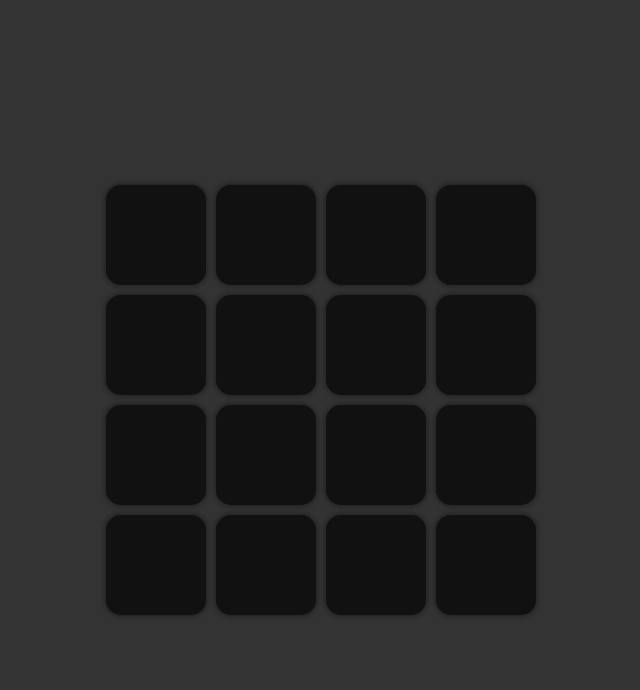
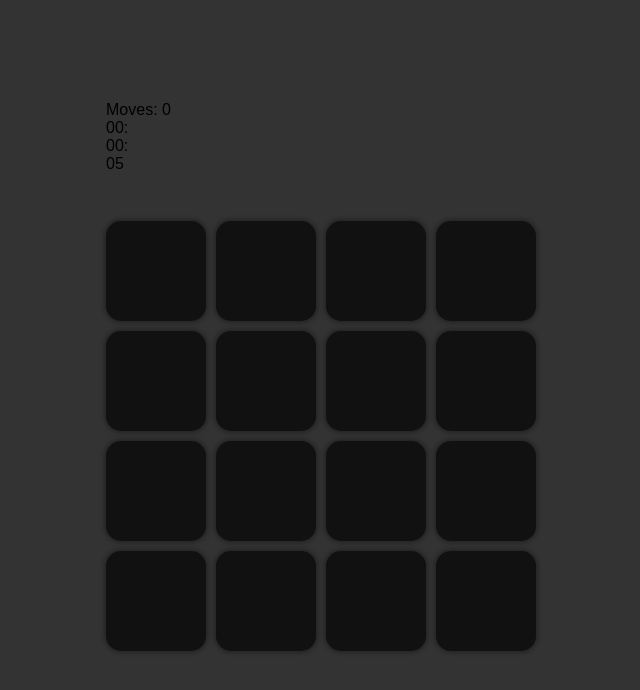
Before and after one commit to fels-san/memory-game, a plain HTML site: page index.html in a window 1280 px wide. Shown: the whole page, without its empty margins (319-959 px from the left). Drawn offline with Linux system fonts and the light colour scheme.

Commit message:
feat: add stopwatch and moves counter

```diff
--- a/index.html
+++ b/index.html
@@ -8,13 +8,12 @@
     <script src="script.js" defer></script>
   </head>
   <body>
-    <section class="tiles">
-      <!-- <div class="tile" tabindex="0"></div>
-      <div class="tile" tabindex="0"></div>
-      <div class="tile" tabindex="0"></div>
-      <div class="tile" tabindex="0"></div>
-      <div class="tile" tabindex="0"></div>
-      <div class="tile" tabindex="0"></div> -->
+    <section class="game">
+      <div class="gameInfo">
+        <div class="moves">Moves: 0</div>
+        <div class="timer">00:00:00</div>
+      </div>
+      <div class="tiles"></div>
     </section>
   </body>
 </html>
--- a/script.js
+++ b/script.js
@@ -4,7 +4,12 @@ class MemoryGame {
     this.colorsPicklist = [...colors, ...colors];
     this.tileCount = this.colorsPicklist.length;
 
+    this.movesCounterElement = document.querySelector(".moves");
+    this.stopwatchElement = document.querySelector(".timer");
+
     this.revealedCount = 0;
+    this.movesCounter = 0;
+    this.stopwatch;
     this.activeTile = null;
     this.awaitingEndOfMove = false;
 
@@ -18,6 +23,8 @@ class MemoryGame {
       const tile = this.buildTile(color);
       this.container.appendChild(tile);
     });
+
+    this.startStopwatch();
   }
 
   handleTileClick(element, color) {
@@ -42,6 +49,7 @@ class MemoryGame {
     } else {
       this.hideTiles(element);
     }
+    this.updateCounter();
   }
 
   isMatch(tile) {
@@ -61,6 +69,7 @@ class MemoryGame {
 
   checkWinCondition() {
     if (this.revealedCount === this.tileCount) {
+      clearInterval(this.stopwatch);
       alert("You win!");
     }
   }
@@ -98,6 +107,33 @@ class MemoryGame {
 
     return element;
   }
+
+  updateCounter() {
+    this.movesCounter++;
+    this.movesCounterElement.innerText = `Moves: ${this.movesCounter}`;
+  }
+
+  startStopwatch() {
+    let seconds = 0;
+    let minutes = 0;
+    let hours = 0;
+
+    this.stopwatch = setInterval(() => {
+      seconds++;
+      if (seconds > 59) {
+        seconds = 0;
+        minutes++;
+      }
+      if (minutes > 59) {
+        minutes = 0;
+        seconds = 0;
+        hours++;
+      }
+      this.stopwatchElement.innerText = `${hours.toString().padStart(2, "0")}:
+      ${minutes.toString().padStart(2, "0")}:
+      ${seconds.toString().padStart(2, "0")}`;
+    }, 1000);
+  }
 }
 
 const tilesContainer = document.querySelector(".tiles");
@@ -113,107 +149,3 @@ const colors = [
 ];
 
 const game = new MemoryGame(tilesContainer, colors);
-
-// const tilesContainer = document.querySelector(".tiles");
-// const colors = [
-//   "#FF5733", // ярко-оранжевый
-//   "#33FF57", // зелёный лайм
-//   "#5733FF", // синий фиолетовый
-//   "#FF33A8", // розовый
-//   "#33FFF3", // бирюзовый
-//   "#FFD433", // жёлтый
-//   "#FF914D", // коралловый
-//   "#9153FF", // пурпурный
-// ];
-// const colorsPicklist = [...colors, ...colors];
-// const tileCount = colorsPicklist.length;
-
-// let revealedCount = 0;
-// let activeTile = null;
-// let awaitingEndOfMove = false;
-
-// function initGame() {
-//   const shuffledColors = shuffle(colorsPicklist);
-//   shuffledColors.forEach((color) => {
-//     const tile = buildTile(color);
-//     tilesContainer.appendChild(tile);
-//   });
-// }
-
-// initGame();
-
-// function handleTileClick(element, color) {
-//   if (
-//     awaitingEndOfMove ||
-//     element.getAttribute("data-revealed") === "true" ||
-//     element === activeTile
-//   ) {
-//     return;
-//   }
-
-//   element.style.backgroundColor = color;
-
-//   if (!activeTile) {
-//     activeTile = element;
-//     return;
-//   }
-
-//   if (isMatch(element)) {
-//     markTilesAsRevealed(element);
-//     checkWinCondition();
-//   } else {
-//     hideTiles(element);
-//   }
-// }
-
-// function isMatch(tile) {
-//   return (
-//     tile.getAttribute("data-color") === activeTile.getAttribute("data-color")
-//   );
-// }
-
-// function markTilesAsRevealed(tile) {
-//   activeTile.setAttribute("data-revealed", "true");
-//   tile.setAttribute("data-revealed", "true");
-//   activeTile = null;
-//   awaitingEndOfMove = false;
-//   revealedCount += 2;
-// }
-
-// function checkWinCondition() {
-//   if (revealedCount === tileCount) {
-//     alert("You win!");
-//   }
-// }
-
-// function hideTiles(tile) {
-//   awaitingEndOfMove = true;
-//   setTimeout(() => {
-//     tile.style.backgroundColor = null;
-//     activeTile.style.backgroundColor = null;
-
-//     awaitingEndOfMove = false;
-//     activeTile = null;
-//   }, 1000);
-// }
-
-// function shuffle(array) {
-//   for (let i = array.length - 1; i > 0; i--) {
-//     let j = Math.floor(Math.random() * (i + 1));
-//     [array[i], array[j]] = [array[j], array[i]];
-//   }
-//   return array;
-// }
-
-// function buildTile(color) {
-//   const element = document.createElement("div");
-
-//   element.classList.add("tile");
-//   element.tabIndex = "0";
-//   element.setAttribute("data-color", color);
-//   element.setAttribute("data-revealed", "false");
-
-//   element.addEventListener("click", () => handleTileClick(element, color));
-
-//   return element;
-// }
```
